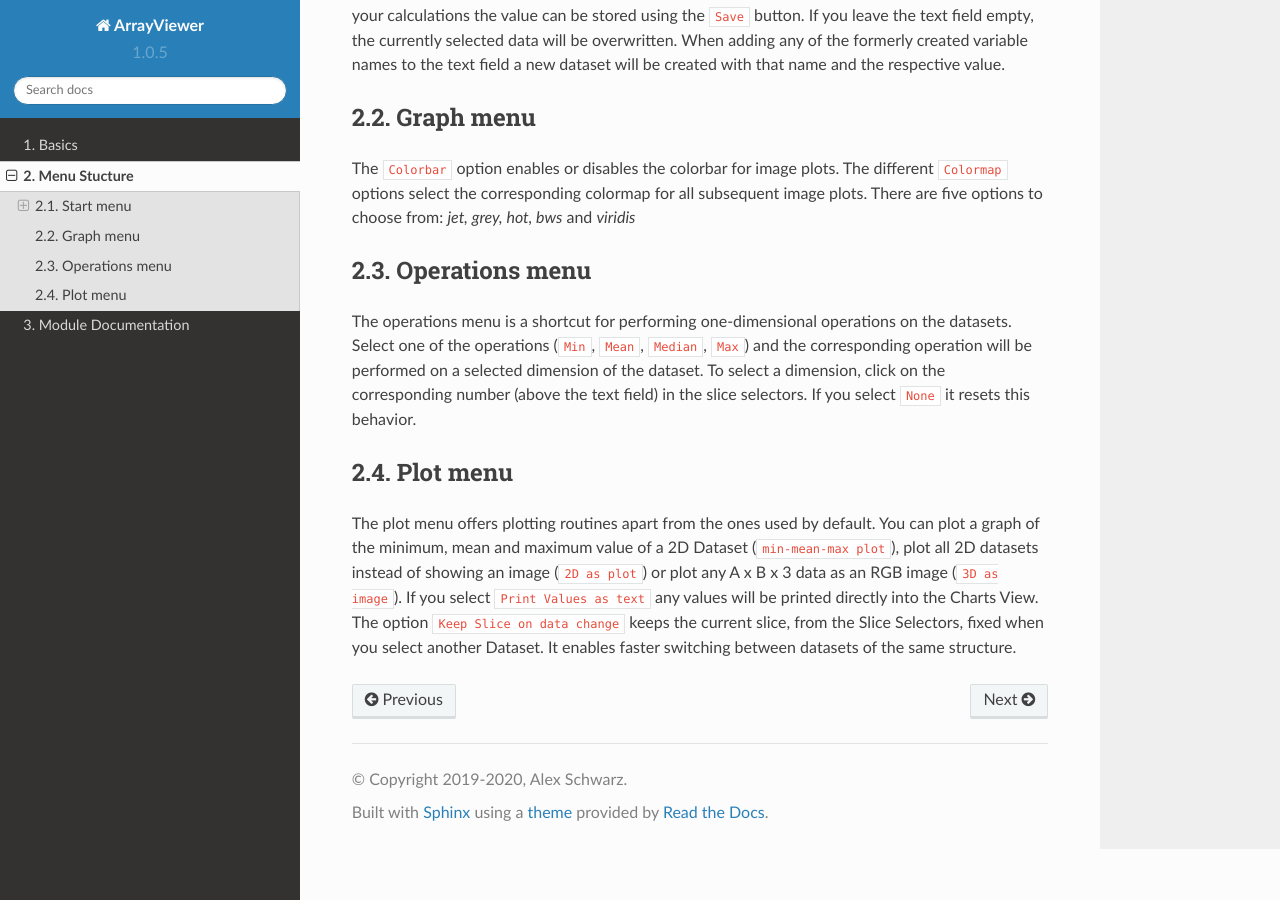
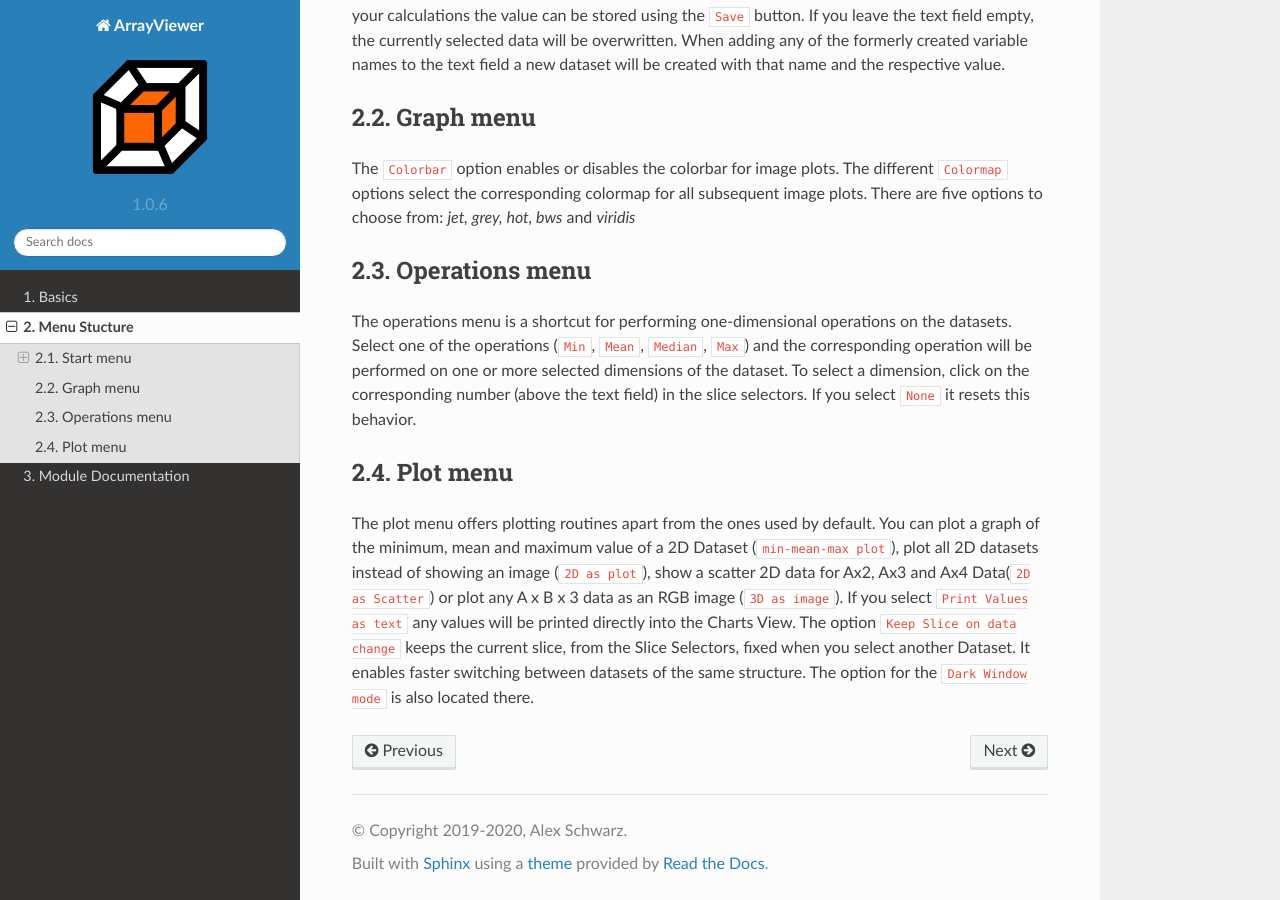
Before and after one commit to alexschw/ArrayViewer, a Sphinx documentation site: the page built from docs/menu.rst, in a window 1280 px wide and 900 px high, scrolled down 910 px. Built offline with Sphinx 7.4.7 and the Read the Docs theme 2.0.0, drawn with Linux system fonts in a browser that asks for light colours.

Commit message:
Logo, Documentation, bump version

```diff
--- a/ArrayViewer/__init__.py
+++ b/ArrayViewer/__init__.py
@@ -1 +1 @@
-__version__ = "1.0.5"
+__version__ = "1.0.6"
--- a/docs/conf.py
+++ b/docs/conf.py
@@ -89,6 +89,8 @@ html_theme = 'sphinx_rtd_theme'
 # documentation.
 #
 # html_theme_options = {}
+html_logo = "../aview_logo.svg"
+html_favicon = html_logo
 
 # Add any paths that contain custom static files (such as style sheets) here,
 # relative to this directory. They are copied after the builtin static files,
--- a/docs/introduction.rst
+++ b/docs/introduction.rst
@@ -24,6 +24,7 @@ Contains a plot of the last selected data. Depending on the datatype of the valu
 Slice Selectors
 ===============
 The slice selectors enable the slicing of the selected dataset. The amount of fields next to each other is equal to the number of dimensions of the current datum. You can enter any number within the range given in the label of the text field. Slicing with colons is also supported. Lists of single values are currently not supported. When the mouse is over one of the text fields, use the scrollwheel to increment (or decrement) the values within the field by 1 (10 with [Ctrl] and 100 with the [Shift] modifier). This also works for colon-slicing, where the [Ctrl] modifier increments (or decrements) by the given stepsize. The [Shift] modifier is changing by 100, similar to the non-colon case.
+If the slice selectors can be resorted by dragging.
 
 Fast Access
 ===========
--- a/docs/menu.rst
+++ b/docs/menu.rst
@@ -30,8 +30,8 @@ The different ``Colormap`` options select the corresponding colormap for all sub
 
 Operations menu
 ***************
-The operations menu is a shortcut for performing one-dimensional operations on the datasets. Select one of the operations (``Min``, ``Mean``, ``Median``, ``Max``) and the corresponding operation will be performed on a selected dimension of the dataset. To select a dimension, click on the corresponding number (above the text field) in the slice selectors. If you select ``None`` it resets this behavior.
+The operations menu is a shortcut for performing one-dimensional operations on the datasets. Select one of the operations (``Min``, ``Mean``, ``Median``, ``Max``) and the corresponding operation will be performed on one or more selected dimensions of the dataset. To select a dimension, click on the corresponding number (above the text field) in the slice selectors. If you select ``None`` it resets this behavior.
 
 Plot menu
 *********
-The plot menu offers plotting routines apart from the ones used by default. You can plot a graph of the minimum, mean and maximum value of a 2D Dataset (``min-mean-max plot``), plot all 2D datasets instead of showing an image (``2D as plot``) or plot any A x B x 3 data as an RGB image (``3D as image``). If you select ``Print Values as text`` any values will be printed directly into the Charts View. The option ``Keep Slice on data change`` keeps the current slice, from the Slice Selectors, fixed when you select another Dataset. It enables faster switching between datasets of the same structure.
+The plot menu offers plotting routines apart from the ones used by default. You can plot a graph of the minimum, mean and maximum value of a 2D Dataset (``min-mean-max plot``), plot all 2D datasets instead of showing an image (``2D as plot``), show a scatter 2D data for Ax2, Ax3 and Ax4 Data(``2D as Scatter``) or plot any A x B x 3 data as an RGB image (``3D as image``). If you select ``Print Values as text`` any values will be printed directly into the Charts View. The option ``Keep Slice on data change`` keeps the current slice, from the Slice Selectors, fixed when you select another Dataset. It enables faster switching between datasets of the same structure. The option for the ``Dark Window mode`` is also located there.
--- a/setup.py
+++ b/setup.py
@@ -44,6 +44,11 @@ def post_install():
         print("No shortcut created!")
 
 if __name__ == "__main__":
+    if sys.platform.startswith('linux'):
+        data_files = [('share/icons', ['aview_logo.svg'])]
+    elif os.name == 'nt':
+        data_files = [('scripts', ['aview_logo.svg'])]
+
     setup(
         name=PACKAGE_NAME,
         version=__version__,
@@ -54,6 +59,7 @@ if __name__ == "__main__":
         url="https://github.com/alexschw/ArrayViewer",
         install_requires=REQUIREMENTS,
         scripts=['aview'],
+        data_files=data_files,
         entry_points={"gui_scripts": ["aview = ArrayViewer.Viewer:main",]},
         python_requires=">=3.0",
         description="ArrayViewer",
```
Also changed, not shown: CHANGELOG.md (added, +28 -0 lines), aview_logo.svg (added), 2 other files.
